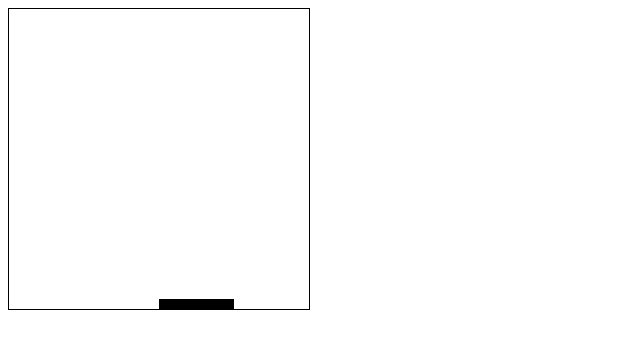
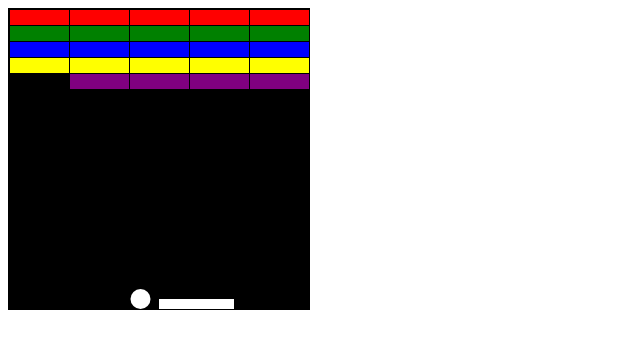
Before and after one commit to Chrisissorry/html5_game_playground, a plain HTML site: page breakout/index.html in a window 1280 px wide. Shown: the whole page, without its empty margins (0-640 px from the left). Drawn offline with Linux system fonts and the light colour scheme.

Commit message:
finishing the breakout development

```diff
--- a/breakout/index.html
+++ b/breakout/index.html
@@ -14,30 +14,52 @@
 <canvas id="gamescreen" width="300" height="300"></canvas>
 <script>
 
-  var paddlex, paddleh, paddlew;
-
-  function init_paddle()  {
-    paddlex = WIDTH/2;
-    paddleh = 10;
-    paddlew = 75;
-  }
+var ballr = 10;
+var rowcolors = ["red","green","blue","yellow","purple"];
+var paddlecolor = "#FFFFFF";
+var ballcolor = "#ffffff";
+var backcolor = "#000000";
 
   function draw() {
+    ctx.fillStyle = backcolor;
     clear();
-    circle(x,y,10);
+    ctx.fillStyle = ballcolor;
+    circle(x,y,ballr, ballcolor);
+
+    if(rightDown) {
+      paddlex += 5;
+    } else if(leftDown) {
+      paddlex -= 5;
+    }
+    ctx.fillStyle = paddlecolor;
     rect(paddlex, HEIGHT-paddleh, paddlew, paddleh);
 
-    if (x + dx > WIDTH || x + dx < 0) {
+    drawbricks();
+
+    var rowheight = BRICKHEIGHT + PADDING;
+    var colwidth = BRICKWIDTH + PADDING;
+    var row = Math.floor(y/rowheight);
+    var col = Math.floor(x/colwidth);
+
+    if(y < NROWS * rowheight && row >= 0 && col >= 0 && bricks[row][col] == 1) {
+      dy = -dy;
+      bricks[row][col] = 0;
+    }
+
+    if (x + dx + ballr > WIDTH || x + dx - ballr < 0) {
       dx = -dx;
     }
 
-    if (y + dy < 0) {
+    if (y + dy - ballr < 0) {
       dy = -dy;
-    } else if (y + dy > HEIGHT)
+    } else if (y + dy + ballr > HEIGHT) {
       if (x > paddlex && x < paddlex + paddlew) {
-      dy = -dy;
-    } else {
-      clearInterval(intervalId);
+        //move the ball differently based on where it hit the paddle
+        dx = 8 * ((x-(paddlex+paddlew/2))/paddlew);
+        dy = -dy;
+      } else if (y + dy + ballr > HEIGHT) {
+          clearInterval(intervalId);
+        }
     }
 
     x += dx;
@@ -45,7 +67,7 @@
   }
 
   init();
-  init_paddle();
+  initbricks();
 </script>
 </body>
 
--- a/breakout/library.js
+++ b/breakout/library.js
@@ -1,21 +1,40 @@
-var x = 150;
+var x = 25;
 var y = 150;
-var dx = 2;
-var dy = 4;
+var dx = 1.5;
+var dy = -4;
 var WIDTH;
 var HEIGHT;
+var gamescreen;
 var ctx;
 var intervalId = 0;
+var paddlex;
+var paddleh = 10;
+var paddlew = 75;
+var rightDown = false;
+var leftDown = false;
+var canvasMinX = 0;
+var canvasMaxX = 0;
+var NCOLS = 5;
+var NROWS = 5;
+var BRICKWIDTH;
+var BRICKHEIGHT = 15;
+var PADDING = 1;
+
+
 
 function init() {
-  var gamescreen = document.getElementById('gamescreen');
+  gamescreen = document.getElementById('gamescreen');
   ctx = gamescreen.getContext('2d');
   WIDTH = gamescreen.width;
   HEIGHT = gamescreen.height;
-  return setInterval(draw, 10);
+  paddlex = WIDTH/2;
+  BRICKWIDTH = (WIDTH/NCOLS) - 1;
+  canvasMinX = gamescreen.getBoundingClientRect().left;
+  canvasMaxX = canvasMinX + WIDTH;
+  intervalId = setInterval(draw, 10);
 }
 
-function circle(x,y,r) {
+function circle(x,y,r,fillColor) {
   ctx.beginPath();
   ctx.arc(x,y,r,0, Math.PI*2,true);
   ctx.closePath();
@@ -31,4 +50,54 @@ function rect(x,y,width,height) {
 
 function clear() {
   ctx.clearRect(0,0,WIDTH,HEIGHT);
+  rect(0,0,WIDTH,HEIGHT);
 }
+
+function onKeyDown(evt) {
+  if(evt.keyCode == 39) {
+    rightDown = true;
+  } else if (evt.keyCode == 37) {
+    leftDown = true;
+  }
+}
+
+function onKeyUp(evt) {
+  if(evt.keyCode == 39) {
+    rightDown = false;
+  } else if (evt.keyCode == 37) {
+    leftDown = false;
+  }
+}
+
+function onMouseMove(evt) {
+  if (evt.pageX > canvasMinX && evt.pageX < canvasMaxX) {
+    paddlex = evt.pageX - canvasMinX;
+  }
+}
+
+function initbricks() {
+  bricks = new Array(NROWS);
+  for (i=0; i < NROWS; i++) {
+    bricks[i] = new Array(NCOLS);
+    for (j=0; j < NCOLS; j++) {
+      bricks[i][j] = 1;
+    }
+  }
+}
+
+function drawbricks() {
+  for(i=0; i < NROWS; i++) {
+    ctx.fillStyle = rowcolors[i];
+    for(j=0; j < NCOLS; j++) {
+      if(bricks[i][j] == 1) {
+        rect((j * (BRICKWIDTH + PADDING)) + PADDING,
+           (i * (BRICKHEIGHT + PADDING)) + PADDING,
+           BRICKWIDTH, BRICKHEIGHT);
+      }
+    }
+  }
+}
+
+document.addEventListener('keydown', onKeyDown);
+document.addEventListener('keyup', onKeyUp);
+document.addEventListener('mousemove', onMouseMove);
```
